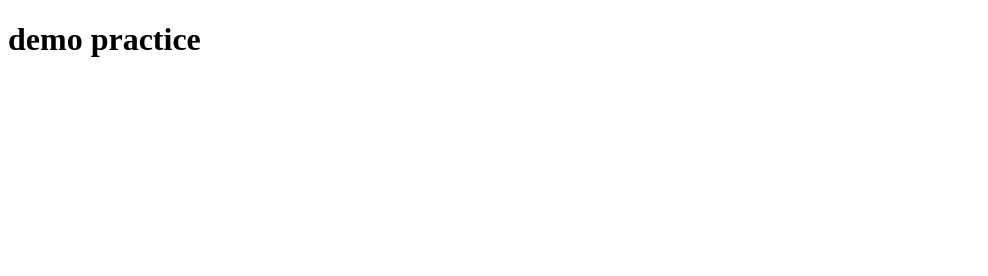
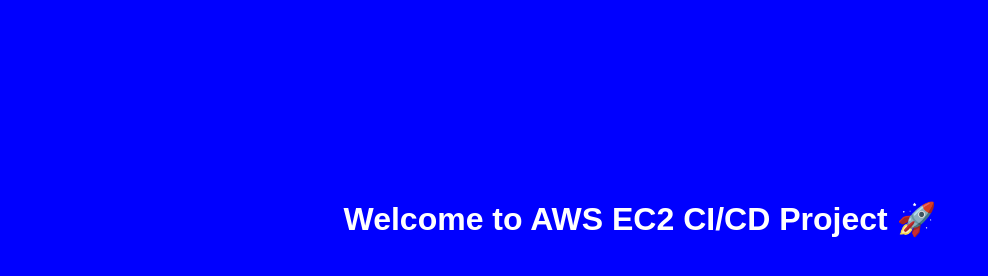
Before and after one commit to itzz-soorya/practice-ec2-nginx, a plain HTML site: page index.html in a window 1280 px wide. Shown: the whole page, without its empty margins (0-988 px from the left). Drawn offline with Linux system fonts and the light colour scheme.

Commit message:
waefsrdf

```diff
--- a/index.html
+++ b/index.html
@@ -2,8 +2,19 @@
 <html>
 <head>
   <title>CI/CD ec2 aws</title>
+
+  <style>
+    body{
+      background-color: blue;
+      color: white;
+      text-align: center;
+      margin-top: 200px;
+      font-family: Arial;
+    }
+  </style>
+
 </head>
 <body>
-  <h1>demo practice </h1>
+  <h1>Welcome to AWS EC2 CI/CD Project 🚀</h1>
 </body>
 </html>
```
